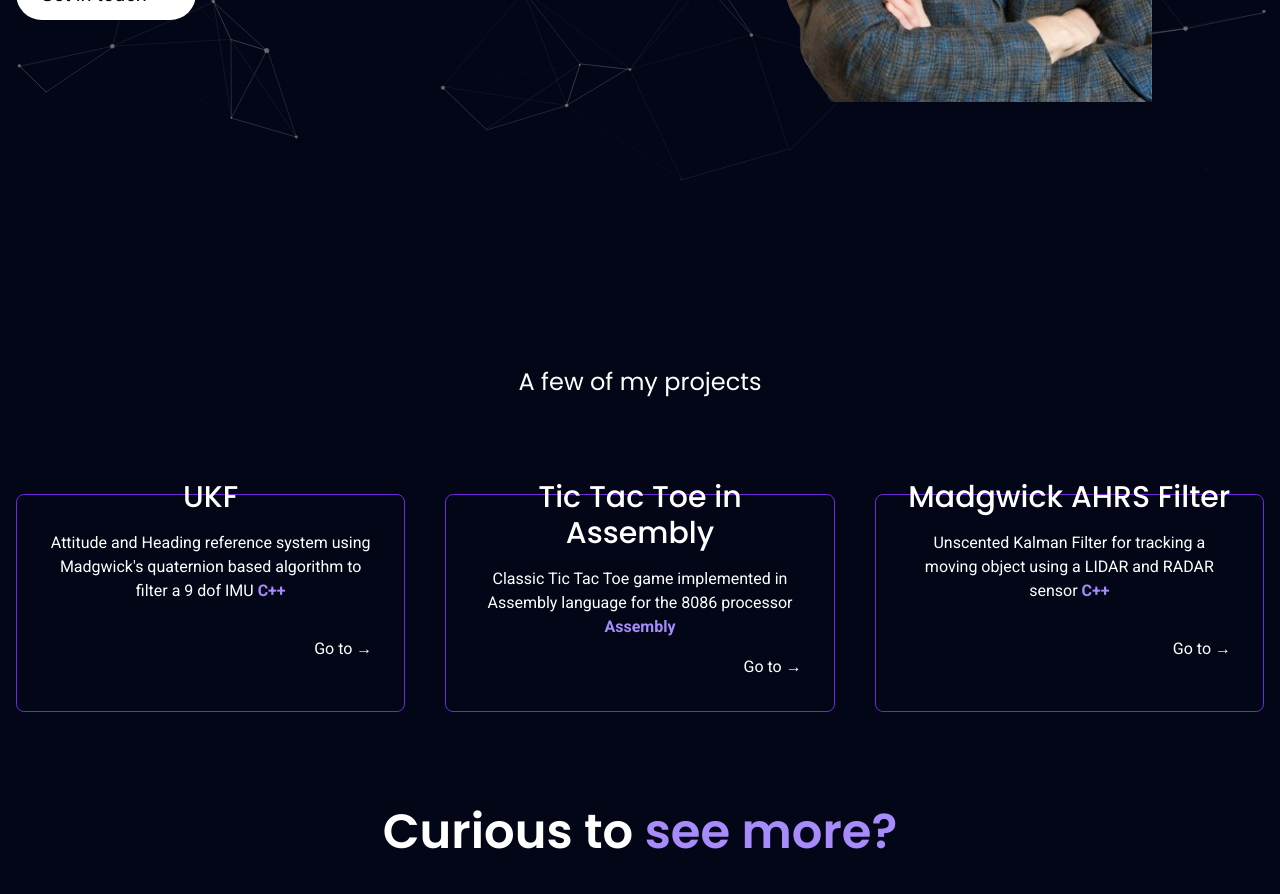
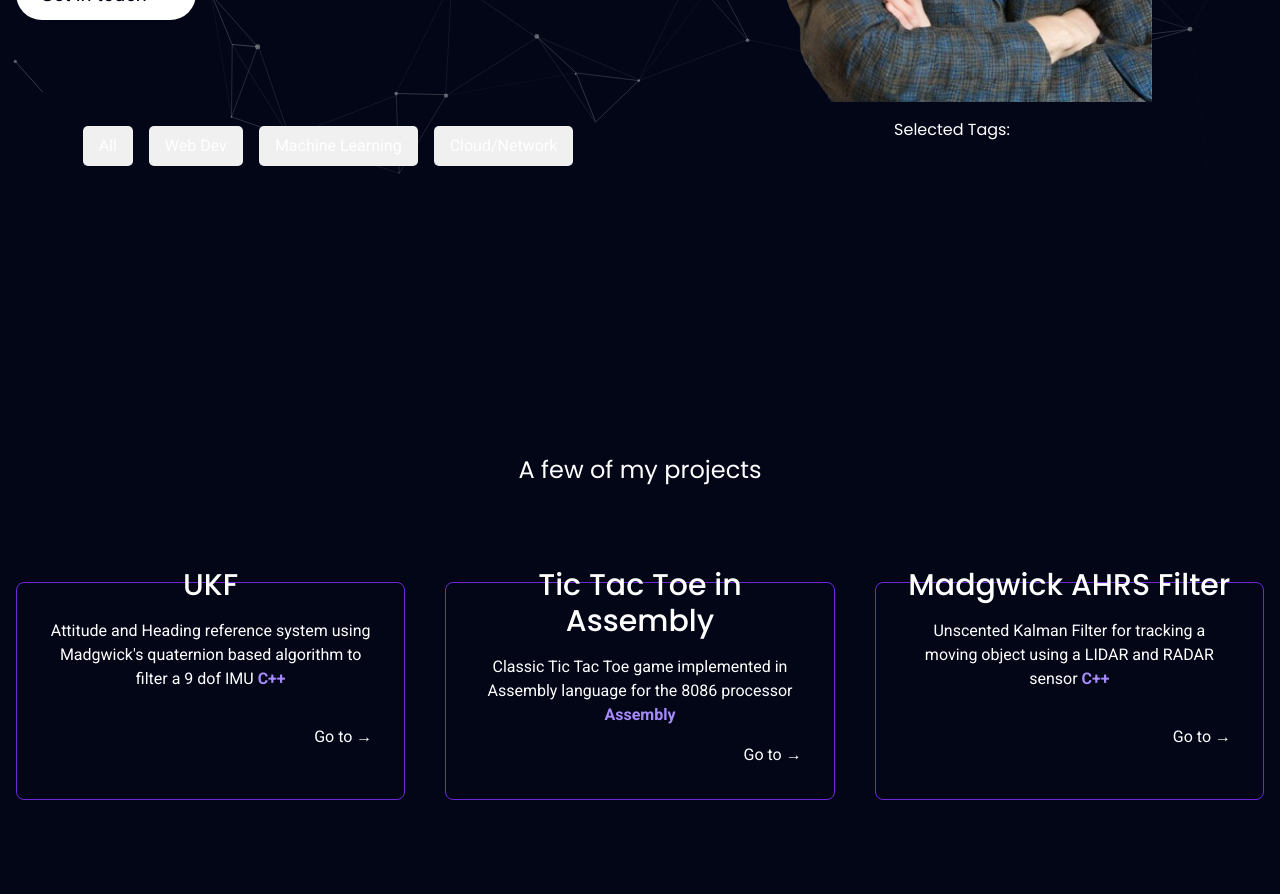
Before and after one commit to AndreyDiDev/Portfolio, a SvelteKit app in the folder port/: page / in a window 1280 px wide. Shown: the part 620-1514 px from the top of the page. Built offline with nearby package versions, Linux system fonts and the light colour scheme.

Commit message:
adding tags

```diff
--- a/port/src/components/Main.svelte
+++ b/port/src/components/Main.svelte
@@ -7,17 +7,26 @@
         {
             title: 'UKF',
             image: 'images/project1.png',
-            link: 'https://github.com/AndreyDiDev/UnscentedKalmanFilter'
+            link: 'https://github.com/AndreyDiDev/UnscentedKalmanFilter',
+            tags: ["Machine Learning"]
         },
         {
             title: 'Tic Tac Toe in Assembly',
             image: 'images/project2.png',
-            link: 'https://github.com/AndreyDiDev/TicTacToeAssembly'
+            link: 'https://github.com/AndreyDiDev/TicTacToeAssembly',
+            tags: ["Low-Level coding", "Assembly"]
         },
         {
             title: 'Madgwick AHRS Filter',
             image: 'images/project3.png',
-            link: 'https://github.com/AndreyDiDev/MadgwickAHRS'
+            link: 'https://github.com/AndreyDiDev/MadgwickAHRS',
+            tags: ["Sensor Fusion and Filtering", "C++"]
+        },
+        {
+            title: 'Portfolio Website',
+            image: 'images/project3.png',
+            link: 'https://github.com/AndreyDiDev/Portfolio',
+            tags: ["Web Dev", "Svelte"]
         },
     ];
 
@@ -44,7 +53,7 @@
         },
     ];
 
-    // changing text
+    // changing text ----------------------------------------------------------------- <start>
     import { onMount } from 'svelte';
 
     let currentText = "";
@@ -75,7 +84,44 @@
         typeWriter();
     });
 
+    // ------------------------------------------------------------------------------ changing text <end>
+
+    let tags = ["All", "Web Dev", "Machine Learning", "Cloud/Network"];
+    let selectedTag = "Web Dev";
+    let selectedTags = [];
+
+    $: filteredProjects = selectedTags === "All" ? steps : steps.filter(step => step.tags.includes(selectedTag));
+
+    function selectTag(tag) {
+        if (selectedTags.includes(tag)) {
+            selectedTags = selectedTags.filter(t => t !== tag);
+        } else {
+            selectedTags = [...selectedTags, tag];
+        }
+    }
 </script>
+
+<!-- script end -------------------------------------------------------------------------------->
+
+<style>
+    .tag-button {
+        cursor: pointer;
+        padding: 0.5em 1em;
+        margin: 0.5em;
+        border-radius: 5px;
+        background-color: #f0f0f0;
+        transition: background-color 0.3s;
+    }
+
+    .tag-button:hover {
+        background-color: #ddd;
+    }
+
+    .tag-button.active {
+        background-color: #007bff;
+        color: white;
+    }
+</style>
 
 <main class="flex flex-col flex-1 p-4">
     <section
@@ -93,7 +139,7 @@
             <p class="text-base sm:text-lg md:text-xl">
                 I specialize in building websites and web applications that are fast, responsive, and accessible.
                 Using <span class="text-violet-400">React</span> and <span class="text-violet-400">Svelte</span> to
-                create modern user interfaces that are a joy to use.
+                create modern user interfaces that are a pleasure to use.
             </p>
 
             <a
@@ -118,15 +164,40 @@
                 class="object-cover z-[2] max-h-[70vh] "
                 />
         </div>
+
+        <section id="tags" class="py-4 flex justify-center">
+            {#each tags as tag}
+                <button
+                    class="tag-button {selectedTags === tag ? 'active' : ''}"
+                    on:click={() => selectTag(tag)}>
+                    {tag}
+                </button>
+            {/each}
+        </section>
+
+        <section id="selected-tags" class="py-4 flex justify-center">
+            <div>
+                <h2>Selected Tags:</h2>
+                <ul>
+                    {#each selectedTags as tag}
+                        <li>{tag}</li>
+                    {/each}
+                </ul>
+            </div>
+        </section>
+
+
     </section>
 
 
     <section id="projects" class="py-40 lg:py-52 flex flex-col gap-24">
+
         <div class="flex flex-col text-center">
             <h1 class="text-lg sm:text-xl md:text-2xl">
                 A few of my projects
             </h1>
         </div>
+
         <div class="grid grid-cols-1 lg:grid-cols-3 gap-10 lg:gap-10">
             <Step step={steps[0]}>
                 <p>Attitude and Heading reference system using Madgwick's quaternion based algorithm to filter a 9 dof IMU
@@ -146,6 +217,15 @@
                 </p>
             </Step>
 
+        </div>
+
+        <div class="grid grid-cols-1 sm:grid-cols-2 md:grid-cols-3 gap-8">
+            {#each filteredProjects as project}
+              <div class="project-card p-4 border rounded shadow">
+                <h2 class="text-xl font-bold">{project.title}</h2>
+                <p class="text-sm">Tags: {project.tags.join(', ')}</p>
+              </div>
+            {/each}
           </div>
 
         <div class="flex flex-col gap-2 text-center">
@@ -278,6 +358,7 @@
 
     </section>
 
+    <!-- styles ------------------------------------------------------------------------------------- -->
 <style>
     .scaled-image {
         transform: scale(1.1) rotateY(180deg);
@@ -310,4 +391,25 @@
     }
 </style>
 
+<style>
+    .tag {
+      cursor: pointer;
+      padding: 0.5em 1em;
+      margin: 0.5em;
+      border-radius: 5px;
+      background-color: #f0f0f0;
+      transition: background-color 0.3s;
+    }
+
+    .tag:hover {
+      background-color: #ddd;
+    }
+
+    .tag.active {
+      background-color: #007bff;
+      color: white;
+    }
+  </style>
+
+    <!-- styles end -->
 </main>
```
Lines whose indentation alone changed are shown as unchanged.
